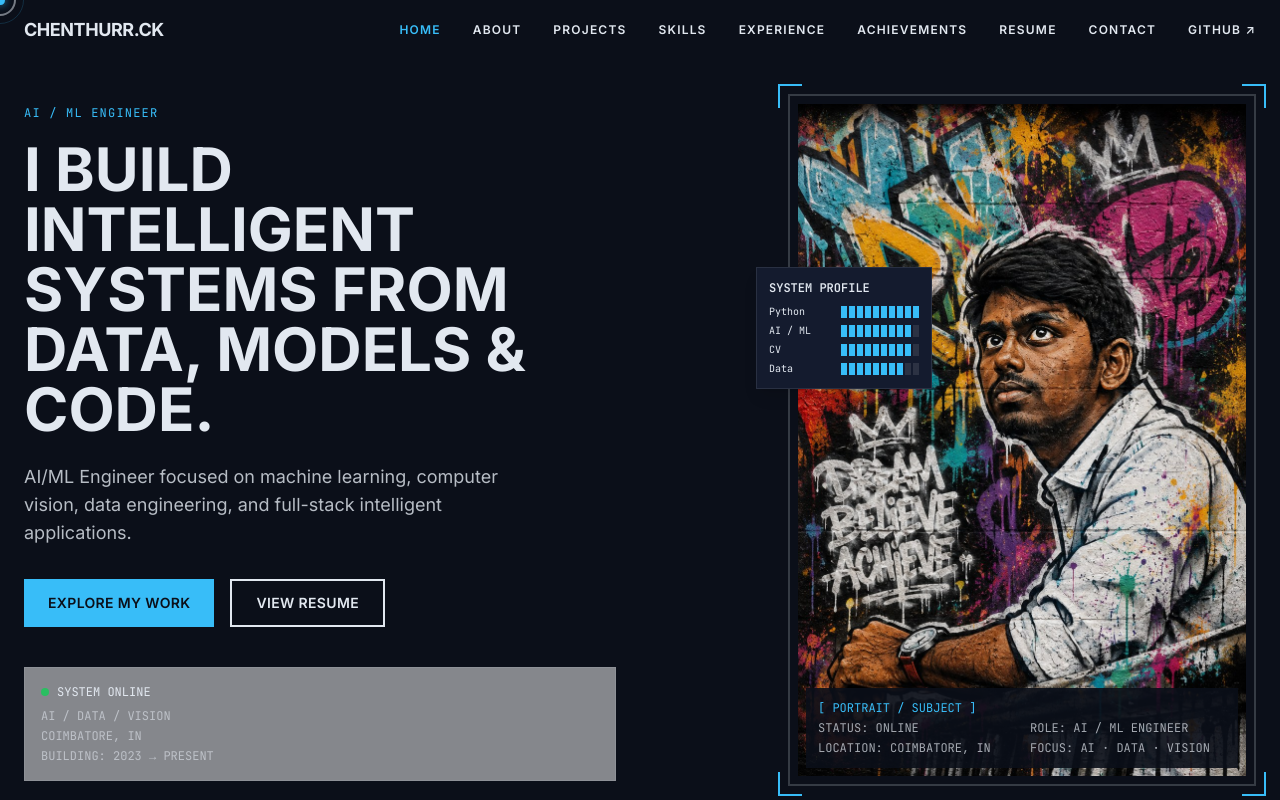
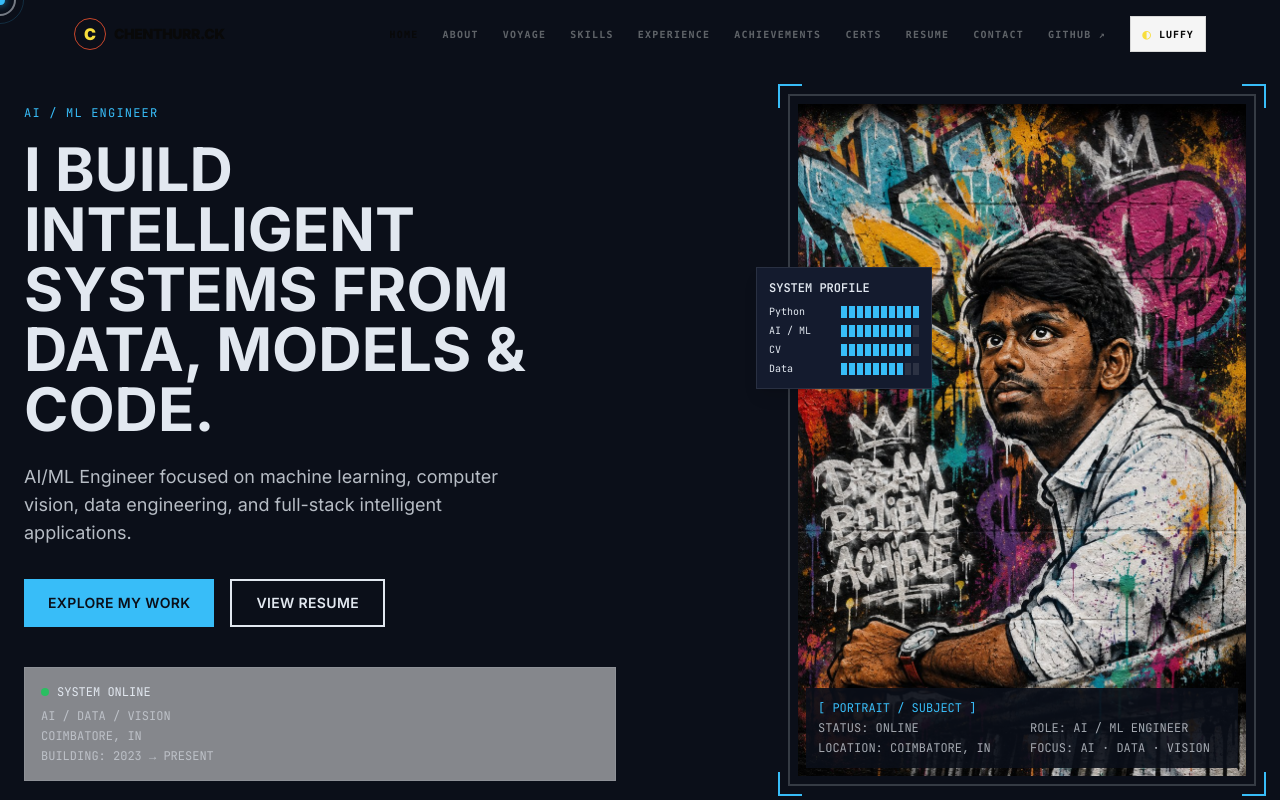
Before and after one commit to Chenthurr/portfolio, a React (Vite) app: page / in a window 1280 px wide. Shown: the top 800 px of the page. Built offline with nearby package versions, Linux system fonts and the light colour scheme.

Commit message:
Redesign navigation for voyage theme

```diff
--- a/src/components/Navigation.jsx
+++ b/src/components/Navigation.jsx
@@ -1,5 +1,13 @@
 import { Link, useLocation } from 'react-router-dom';
-import { useState, useEffect } from 'react';
+import { useEffect, useState } from 'react';
+import ThemeToggle from './ThemeToggle';
+
+const navLinks = [
+  { to: '/', label: 'HOME' }, { to: '/about', label: 'ABOUT' }, { to: '/projects', label: 'VOYAGE' },
+  { to: '/skills', label: 'SKILLS' }, { to: '/experience', label: 'EXPERIENCE' },
+  { to: '/achievements', label: 'ACHIEVEMENTS' }, { to: '/certifications', label: 'CERTS' },
+  { to: '/resume', label: 'RESUME' }, { to: '/contact', label: 'CONTACT' },
+];
 
 export default function Navigation() {
   const [scrolled, setScrolled] = useState(false);
@@ -7,102 +15,37 @@ export default function Navigation() {
   const location = useLocation();
 
   useEffect(() => {
-    const onScroll = () => setScrolled(window.scrollY > 40);
+    const onScroll = () => setScrolled(window.scrollY > 28);
     window.addEventListener('scroll', onScroll, { passive: true });
     return () => window.removeEventListener('scroll', onScroll);
   }, []);
-
-  useEffect(() => {
-    setMobileOpen(false);
-  }, [location]);
-
-  const navLinks = [
-    { to: '/', label: 'HOME' },
-    { to: '/about', label: 'ABOUT' },
-    { to: '/projects', label: 'PROJECTS' },
-    { to: '/skills', label: 'SKILLS' },
-    { to: '/experience', label: 'EXPERIENCE' },
-    { to: '/achievements', label: 'ACHIEVEMENTS' },
-    { to: '/resume', label: 'RESUME' },
-    { to: '/contact', label: 'CONTACT' },
-  ];
+  useEffect(() => setMobileOpen(false), [location.pathname]);
 
   return (
-    <nav
-      className={`fixed top-0 left-0 right-0 z-50 transition-all duration-300 ${
-        scrolled ? 'bg-navy/90 backdrop-blur-md shadow-sm' : 'bg-transparent'
-      }`}
-    >
-      <div className="max-w-7xl mx-auto px-6 py-4 flex items-center justify-between">
-        <Link to="/" className="font-bold text-cream text-lg tracking-tight">
-          CHENTHURR.CK
+    <nav className={`fixed top-0 left-0 right-0 z-50 transition-all duration-300 ${scrolled ? 'glass shadow-sm' : 'bg-transparent'}`} aria-label="Primary navigation">
+      <div className="container-wide px-4 sm:px-6 py-4 flex items-center justify-between gap-5">
+        <Link to="/" className="flex items-center gap-2 shrink-0" aria-label="Chenthurr C K home">
+          <span className="w-8 h-8 grid place-items-center rounded-full border border-[var(--primary)] text-[var(--accent)] font-black">C</span>
+          <span className="hidden sm:block font-black tracking-tight text-sm">CHENTHURR.CK</span>
         </Link>
-
-        {/* Desktop */}
-        <div className="hidden lg:flex items-center gap-8">
-          {navLinks.map((link) => (
-            <Link
-              key={link.to}
-              to={link.to}
-              className={`text-xs font-semibold tracking-widest transition-colors ${
-                location.pathname === link.to ? 'text-mustard' : 'text-cream hover:text-mustard'
-              }`}
-            >
-              {link.label}
-            </Link>
-          ))}
-          <a
-            href="https://github.com/Chenthurr"
-            target="_blank"
-            rel="noopener noreferrer"
-            className="text-xs font-semibold tracking-widest text-cream hover:text-mustard transition-colors"
-          >
-            GITHUB ↗
-          </a>
+        <div className="hidden xl:flex items-center gap-6">
+          {navLinks.map((link) => <Link key={link.to} to={link.to} className={`nav-link ${location.pathname === link.to ? 'active' : ''}`}>{link.label}</Link>)}
+          <a href="https://github.com/Chenthurr" target="_blank" rel="noopener noreferrer" className="nav-link">GITHUB ↗</a>
+          <ThemeToggle />
         </div>
-
-        {/* Mobile toggle */}
-        <button
-          className="lg:hidden text-cream"
-          onClick={() => setMobileOpen(!mobileOpen)}
-          aria-label="Toggle menu"
-        >
-          <svg width="24" height="24" viewBox="0 0 24 24" fill="none" stroke="currentColor" strokeWidth="2">
-            {mobileOpen ? (
-              <path d="M18 6L6 18M6 6l12 12" />
-            ) : (
-              <path d="M3 12h18M3 6h18M3 18h18" />
-            )}
-          </svg>
-        </button>
+        <div className="flex xl:hidden items-center gap-2">
+          <ThemeToggle />
+          <button className="w-10 h-10 grid place-items-center border border-[var(--border)]" onClick={() => setMobileOpen((v) => !v)} aria-label={mobileOpen ? 'Close menu' : 'Open menu'} aria-expanded={mobileOpen}>
+            <span className="text-lg" aria-hidden="true">{mobileOpen ? '×' : '≡'}</span>
+          </button>
+        </div>
       </div>
-
-      {/* Mobile menu */}
-      {mobileOpen && (
-        <div className="lg:hidden bg-navy/95 backdrop-blur-md border-t border-navy-light">
-          <div className="px-6 py-4 flex flex-col gap-4">
-            {navLinks.map((link) => (
-              <Link
-                key={link.to}
-                to={link.to}
-                className={`text-sm font-semibold tracking-widest ${
-                  location.pathname === link.to ? 'text-mustard' : 'text-cream'
-                }`}
-              >
-                {link.label}
-              </Link>
-            ))}
-            <a
-              href="https://github.com/Chenthurr"
-              target="_blank"
-              rel="noopener noreferrer"
-              className="text-sm font-semibold tracking-widest text-cream"
-            >
-              GITHUB ↗
-            </a>
-          </div>
+      {mobileOpen && <div className="xl:hidden glass border-t border-[var(--border)]">
+        <div className="container-wide px-5 py-5 grid gap-4 max-h-[75vh] overflow-y-auto">
+          {navLinks.map((link) => <Link key={link.to} to={link.to} className={`nav-link text-sm py-1 ${location.pathname === link.to ? 'active' : ''}`}>{link.label}</Link>)}
+          <a href="https://github.com/Chenthurr" target="_blank" rel="noopener noreferrer" className="nav-link text-sm py-1">GITHUB ↗</a>
         </div>
-      )}
+      </div>}
     </nav>
   );
 }
```
